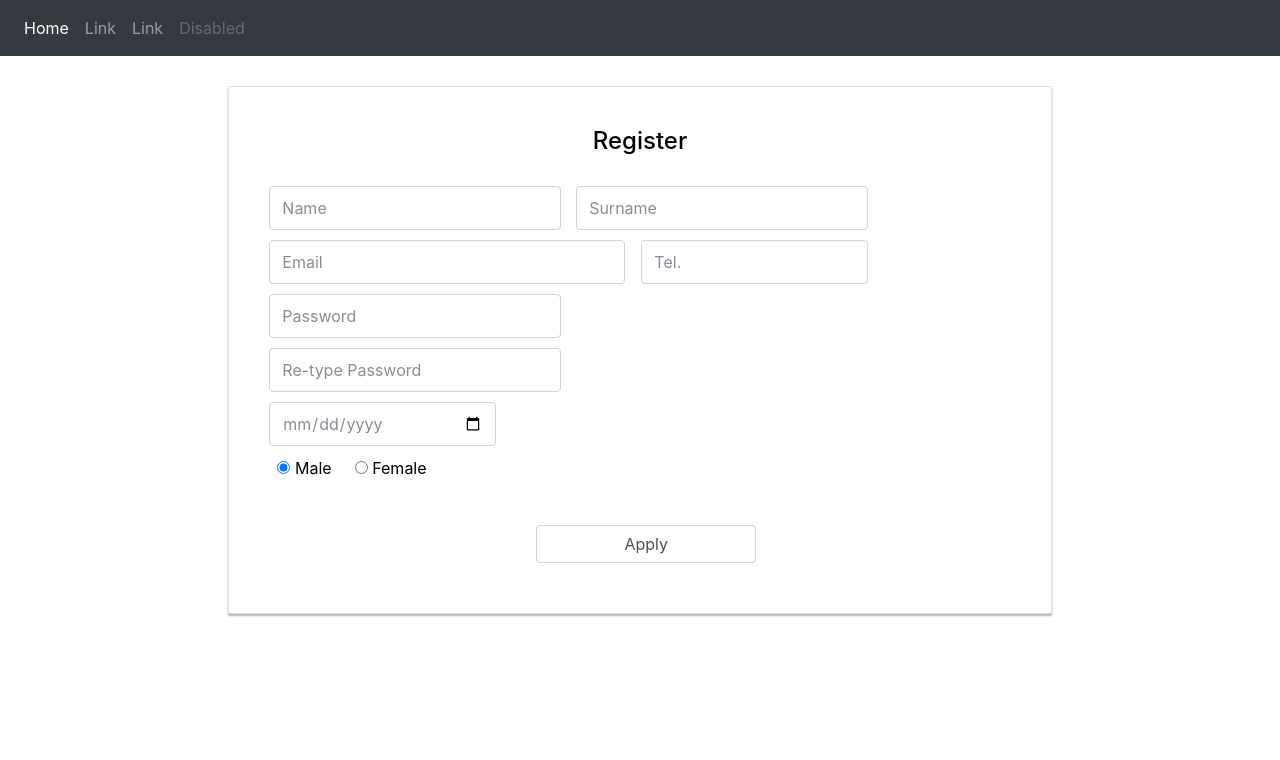
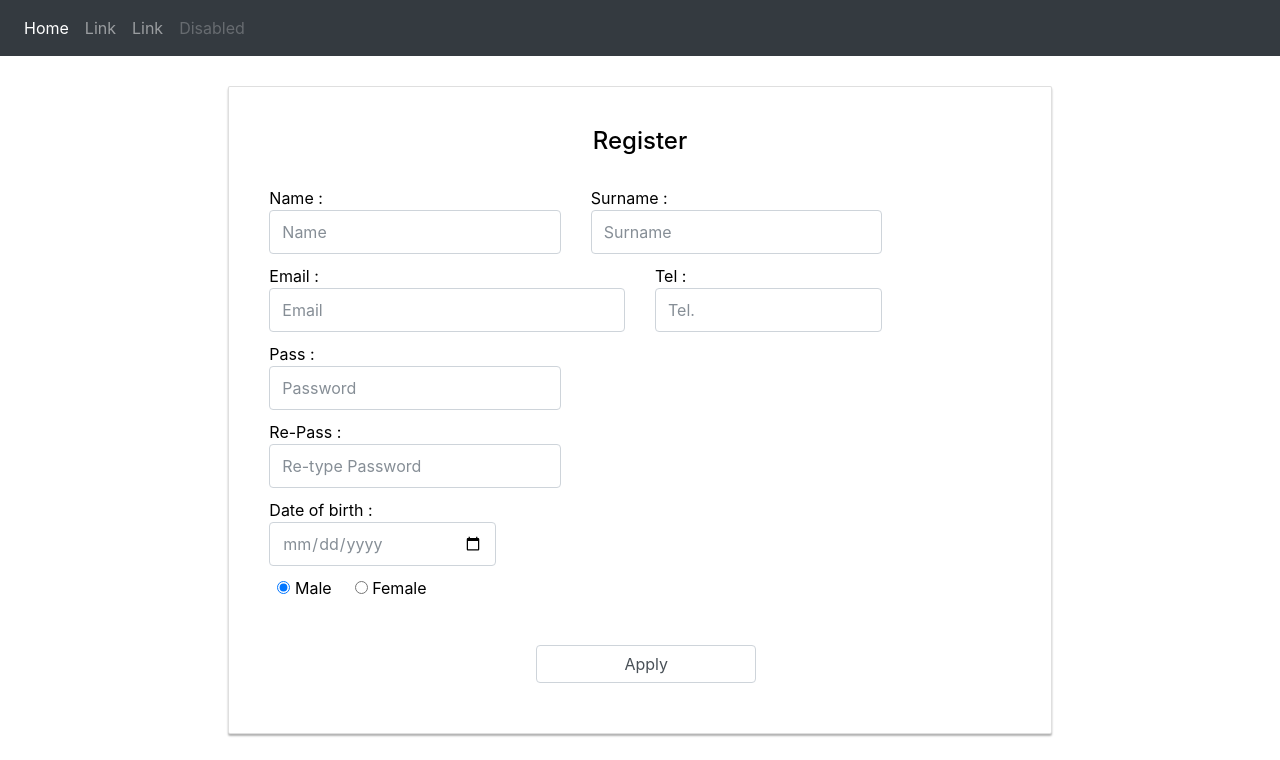
Before and after one commit to kondohiroki/ProjectPro-A-POW, a PHP site: page /HTML/Register.html in a window 1280 px wide. Shown: the part 223-983 px from the top of the page. Before the commit the page ends 840 px from the top, so only its background shows below. Run offline with PHP 8.4, Linux system fonts and the light colour scheme; some libraries are stand-ins or nearby versions.

Commit message:
add name of field

```diff
--- a/CSS/EditProfileStyle.css
+++ b/CSS/EditProfileStyle.css
@@ -84,3 +84,6 @@
     color: #ffffff;
     background-color: #007BFF;
 }
+h8{
+    font-family: inherit;
+}
--- a/HTML/Register.html
+++ b/HTML/Register.html
@@ -50,10 +50,26 @@
                     <form class="Register-form" onsubmit="return A()">
                         <div class="row">
                             <div class="col-sm-5">
+                                <h8>Name :</h8>
+                            </div>
+                            <div class="col-sm-5">
+                                <h8>Surname :</h8>
+                            </div>
+                        </div>
+                        <div class="row">
+                            <div class="col-sm-5">
                                 <input type="text" class="form-control" id="inputtext" placeholder="Name" required/>
                             </div>
                             <div class="col-sm-5">
-                                <input type="text" class="form-control" id="inputtext" placeholder="Surname" style="margin-left: -5%;" required/>
+                                <input type="text" class="form-control" id="inputtext" placeholder="Surname" required/>
+                            </div>
+                        </div>
+                        <div class="row">
+                            <div class="col-sm-6">
+                                <h8>Email :</h8>
+                            </div>
+                            <div class="col-sm-4">
+                                <h8>Tel :</h8>
                             </div>
                         </div>
                         <div class="row">
@@ -61,7 +77,12 @@
                                 <input type="email" class="form-control" id="inputtext" placeholder="Email" required/>
                             </div>
                             <div class="col-sm-4">
-                                <input type="text" class="form-control" id="inputtext" placeholder="Tel." style="margin-left: -6%;" required/>
+                                <input type="text" class="form-control" id="inputtext" placeholder="Tel." required/>
+                            </div>
+                        </div>
+                        <div class="row">
+                            <div class="col-sm-5">
+                                <h8>Pass :</h8>
                             </div>
                         </div>
                         <div class="row">
@@ -71,7 +92,17 @@
                         </div>
                         <div class="row">
                             <div class="col-sm-5">
+                                <h8>Re-Pass :</h8>
+                            </div>
+                        </div>
+                        <div class="row">
+                            <div class="col-sm-5">
                                 <input type="password" class="form-control" id="inputpassword" placeholder="Re-type Password" required/>
+                            </div>
+                        </div>
+                        <div class="row">
+                            <div class="col-sm-4">
+                                <h8>Date of birth :</h8>
                             </div>
                         </div>
                         <div class="row">
```
Also changed, not shown: HTML/EditProfile.html (+22 -1 lines).
